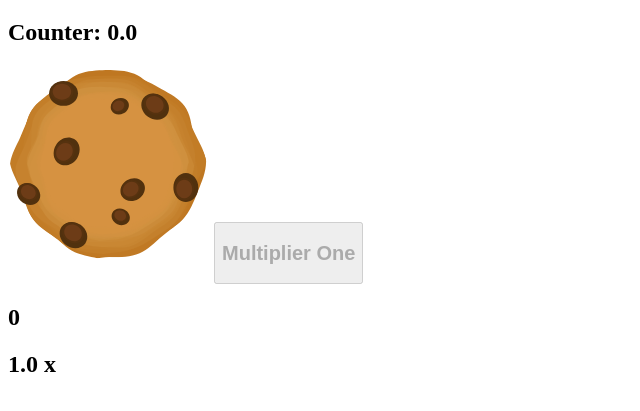
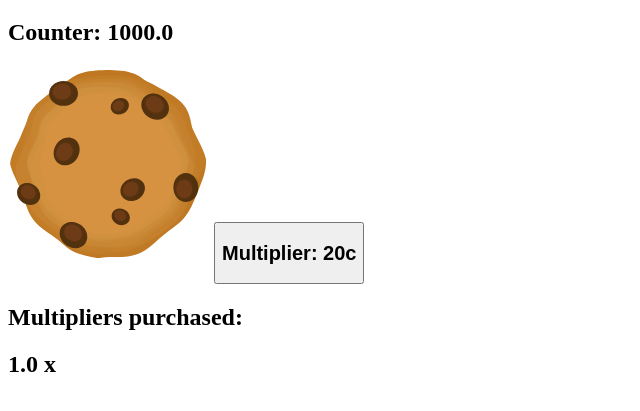
Before and after one commit to AndyGorbould/Cookie-Clicker, a plain HTML site: page index.html in a window 1280 px wide. Shown: the part 61-472 px from the top of the page, without its empty margins (0-640 px from the left). Drawn offline with Linux system fonts and the light colour scheme.

Commit message:
multi cost & amount purchased added & correct

```diff
--- a/index.html
+++ b/index.html
@@ -20,10 +20,10 @@
 
 
     <button id="multiplierOne">
-        <h2>Multiplier One</h2>
+        <h2>Multiplier: 20c</h2>
     </button>
 
-    <h2 id="multiTotal">0</h2>
+    <h2 id="multiTotal">Multipliers purchased: </h2>
 
     <h2 id="multiAmount">1 x</h2>
 
--- a/script.js
+++ b/script.js
@@ -1,13 +1,15 @@
 // elements from document
 const cookie = document.getElementById("cookie");
 const multiplierOne = document.getElementById("multiplierOne");
+// remember to write html ids correctly!
+const multiplierTotalWrite = document.getElementById("multiTotal");
 
 // init values
-let clicks = 0;
-let totalCount = 0;
+let totalCount = 1000; // default should be 0, this is for testing only ;)
 let multiplier = 1;
 let autoClick = 0;
 let multiCost = 20;
+let multiplierTotal = 0;
 
 // gameplay loop (runs all functions every 0.1s)
 function gameplayLoop() {
@@ -32,7 +34,13 @@ multiplierOne.addEventListener("click", function () {
     multiCost = multiCost * 1.5;
     // next cost
     console.log(`Next multiplier cost: ${multiCost}`);
-    });
+    multiplierOne.innerText = `Next multiplier cost: ${multiCost}`;
+    // amount of multipliers
+    multiplierTotal++;
+    // console.log(multiplierTotal);
+    multiplierTotalWrite.innerText = `Multipliers purchased: ${multiplierTotal}`;
+});
+
 
 // clicks
 cookie.addEventListener("click", function () {
@@ -48,7 +56,8 @@ function writeAll() {
 
 // multi enable/disable
 function multiEnable() {
-    // multiplierOne.disabled = true;     ///////  need to disable button on pageload
+    // multiplierOne.disabled = true;
+    ///////  need to disable button on pageload
     if (multiCost <= totalCount) {
         multiplierOne.disabled = false;
     }
```
